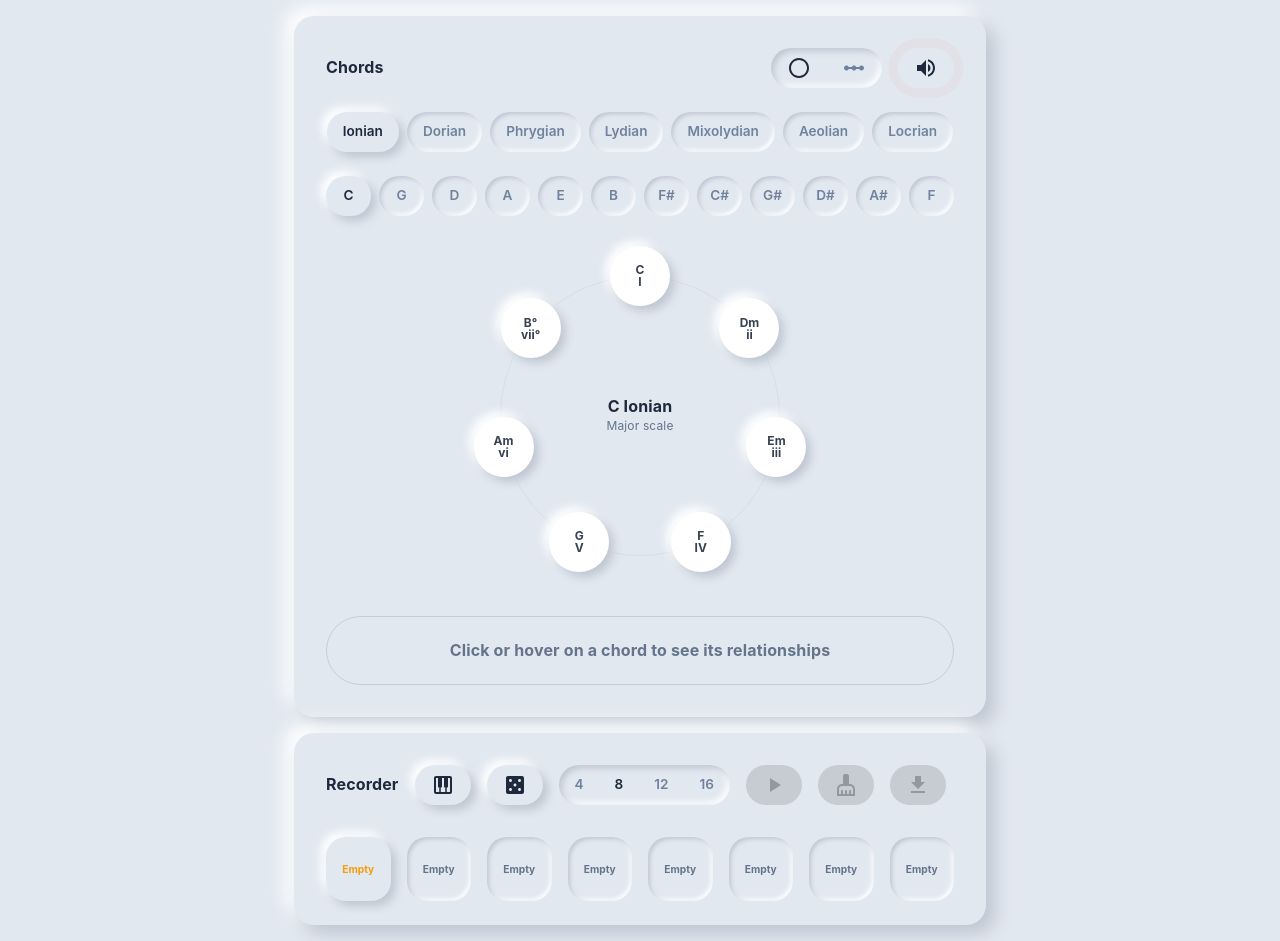
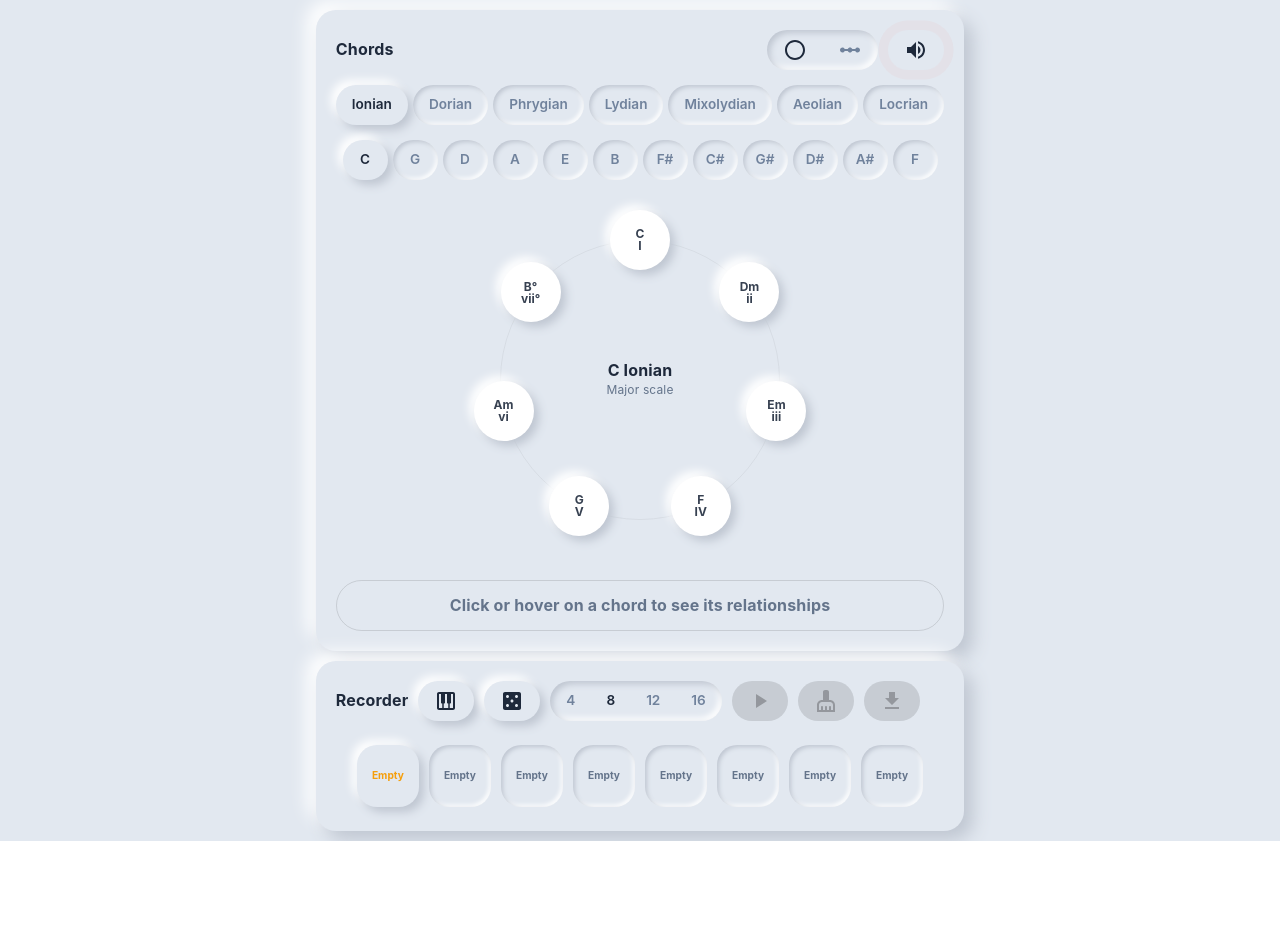
Before and after one commit to iDreadful/chord-progression, a React (Vite) app: page / in a window 1280 px wide. After the commit the page ends 841 px from the top, so only its background shows below. Built offline with nearby package versions, Linux system fonts and the light colour scheme.

Commit message:
a bit more compact

```diff
--- a/src/theme.js
+++ b/src/theme.js
@@ -36,6 +36,7 @@ const theme = createTheme({
       secondary: '#64748b',
     },
   },
+  spacing: 5,
   shape: {
     borderRadius: 20,
   },
```
